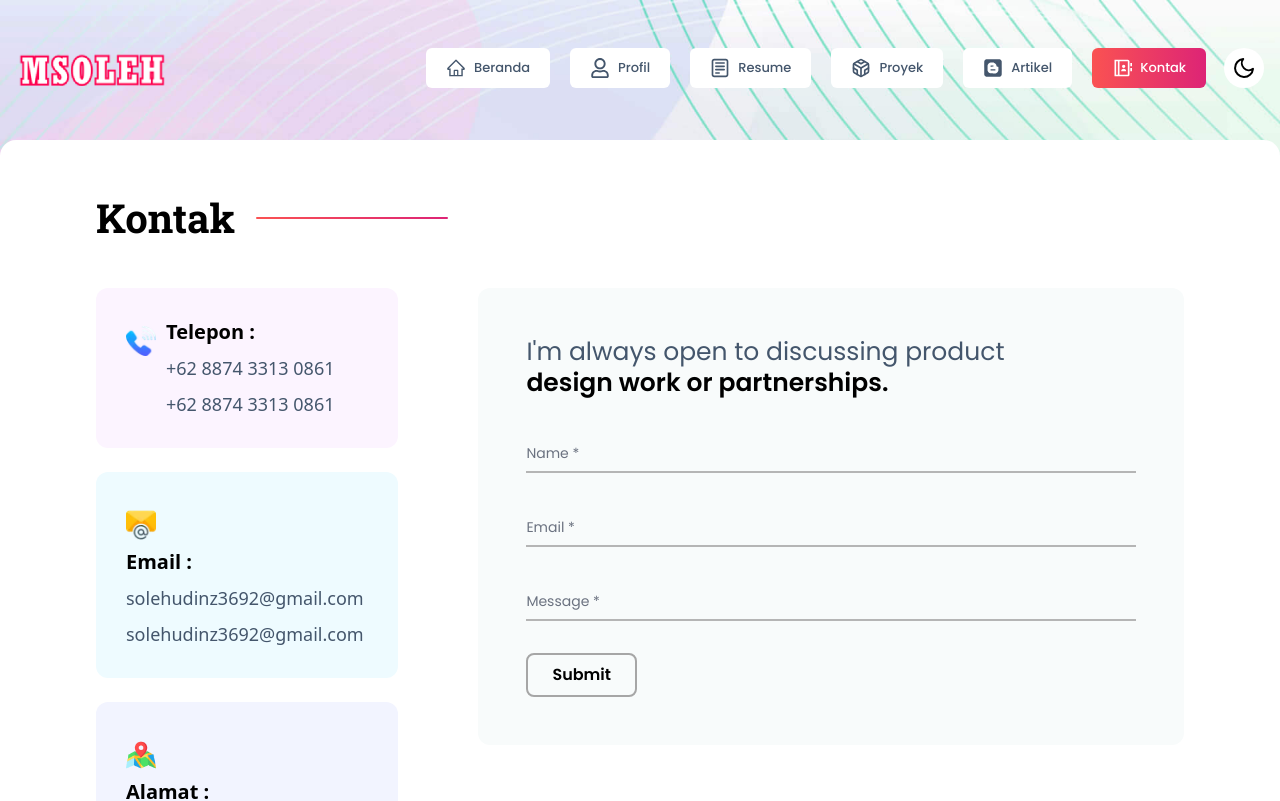
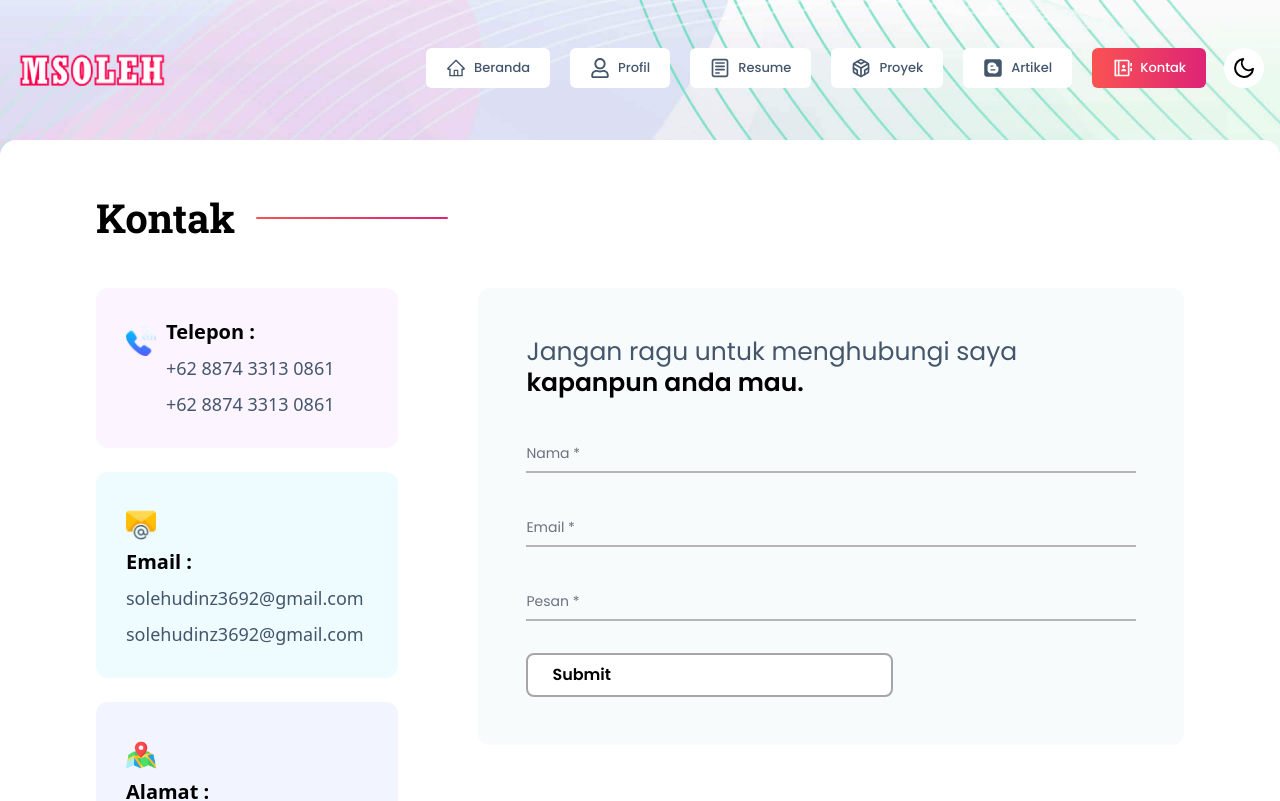
Before and after one commit to solehudinbaik90/portofolio8, a Next.js app: page /contact in a window 1280 px wide. Shown: the top 801 px of the page. Built offline with nearby package versions, Linux system fonts and the light colour scheme.

Commit message:
Translate ContactForm text to Indonesian

```diff
--- a/src/components/contact/ContactForm.js
+++ b/src/components/contact/ContactForm.js
@@ -46,11 +46,11 @@ export default function ContactForm({ condition = false }) {
     >
       <h3 className="text-2xl md:text-4xl font-poppins leading-tight mb-8">
         <span className="text-gray-lite dark:text-[#A6A6A6]">
-          I&apos;m always open to discussing product{' '}
+          Jangan ragu untuk menghubungi saya
         </span>
         <br className="hidden md:block" />
         <span className="font-semibold text-black dark:text-white">
-          design work or partnerships.
+          kapanpun anda mau.
         </span>
       </h3>
 
@@ -68,7 +68,7 @@ export default function ContactForm({ condition = false }) {
             htmlFor="name"
             className="peer-focus:font-medium absolute text-sm text-gray-500 dark:text-color-910 duration-300 transform -translate-y-6 scale-75 top-3 -z-10 origin-[0] peer-focus:left-0 peer-focus:text-[#FF6464] peer-placeholder-shown:scale-100 peer-placeholder-shown:translate-y-0 peer-focus:scale-75 peer-focus:-translate-y-8 font-poppins"
           >
-            Name *
+            Nama *
           </label>
         </div>
 
@@ -102,13 +102,13 @@ export default function ContactForm({ condition = false }) {
             htmlFor="message"
             className="peer-focus:font-medium absolute text-sm text-gray-500 dark:text-color-910 duration-300 transform -translate-y-6 scale-75 top-3 -z-10 origin-[0] peer-focus:left-0 peer-focus:text-[#FF6464] peer-placeholder-shown:scale-100 peer-placeholder-shown:translate-y-0 peer-focus:scale-75 peer-focus:-translate-y-8 font-poppins"
           >
-            Message *
+            Pesan *
           </label>
         </div>
 
         <div className="transition-all duration-300 ease-in-out inline-block hover:bg-gradient-to-r from-[#FA5252] to-[#DD2476] rounded-lg mt-3">
           <input
-            type="submit"
+            type="kirim"
             disabled={isSending}
             className="transition ease-in duration-200 font-semibold cursor-pointer border-color-910 hover:border-transparent px-6 py-2 rounded-lg border-[2px] text-black dark:text-white hover:text-white disabled:opacity-50 font-poppins"
             value={isSending ? 'Sending...' : 'Submit'}
```
